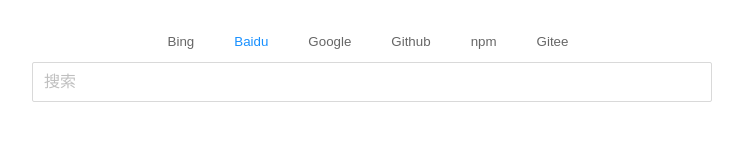
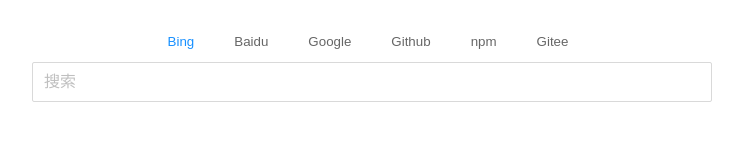
Before and after one commit to wowooooooo/wow.com-front-end, a Vue app: page / in a window 1280 px wide. Shown: the top 160 px of the page, without its empty margins (268-1011 px from the left). Built offline with nearby package versions, Linux system fonts and the light colour scheme; some icons are missing.

Commit message:
设置默认引擎

```diff
--- a/src/components/Header.vue
+++ b/src/components/Header.vue
@@ -30,7 +30,10 @@
   components: { Button, InputSearch },
   setup() {
     const inputRef = ref();
-    const { index: engineIndex, engines, handleChangeEngine } = useEngines(1);
+    const defaultEngine = parseInt(localStorage.getItem("enginIndex")) || 0;
+    const { index: engineIndex, engines, handleChangeEngine } = useEngines(
+      defaultEngine
+    );
     const { input, handleSearch } = useSearchInput();
 
     /**
--- a/src/composables/useEngines.js
+++ b/src/composables/useEngines.js
@@ -38,6 +38,7 @@
 
   const handleChangeEngine = (idx) => {
     index.value = idx;
+    window.localStorage.setItem("enginIndex", idx);
   };
 
   return {
```
Also changed, not shown: 1 other file (tests, documents, lock files or other folders).
